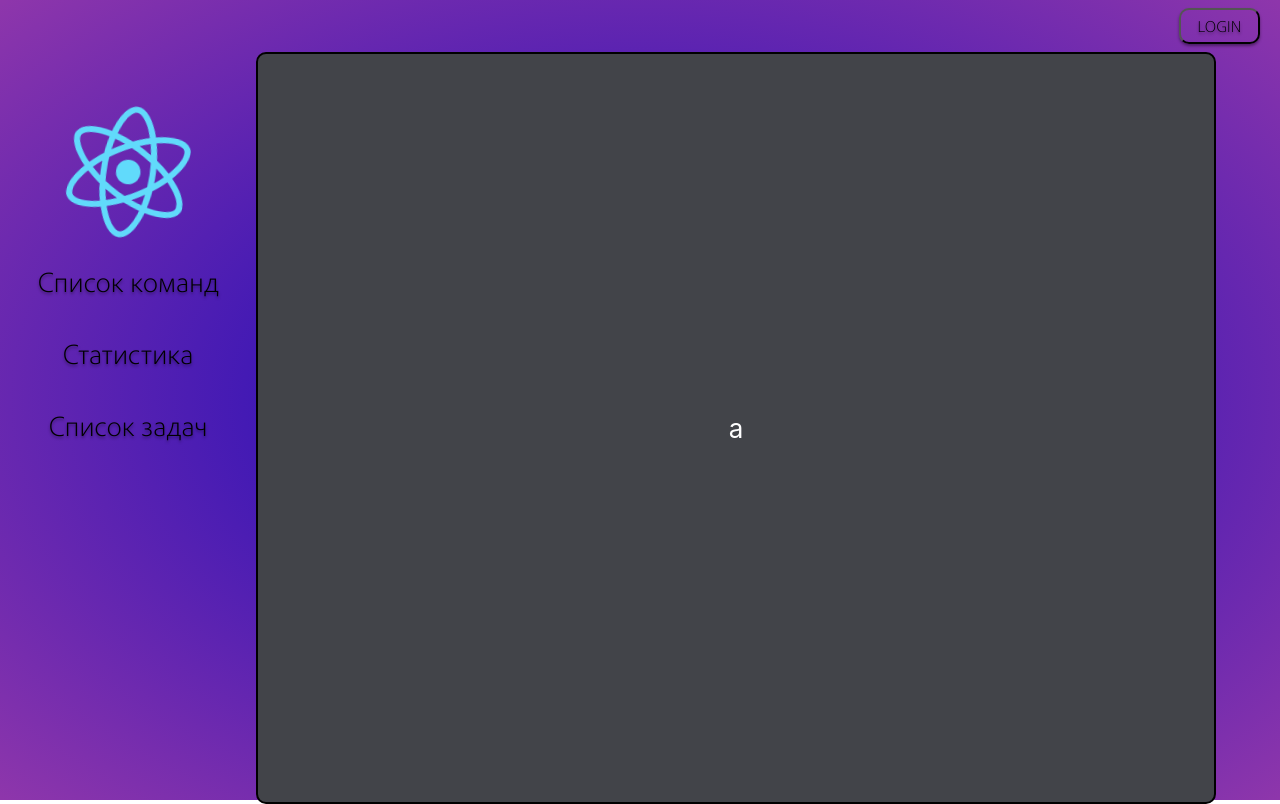
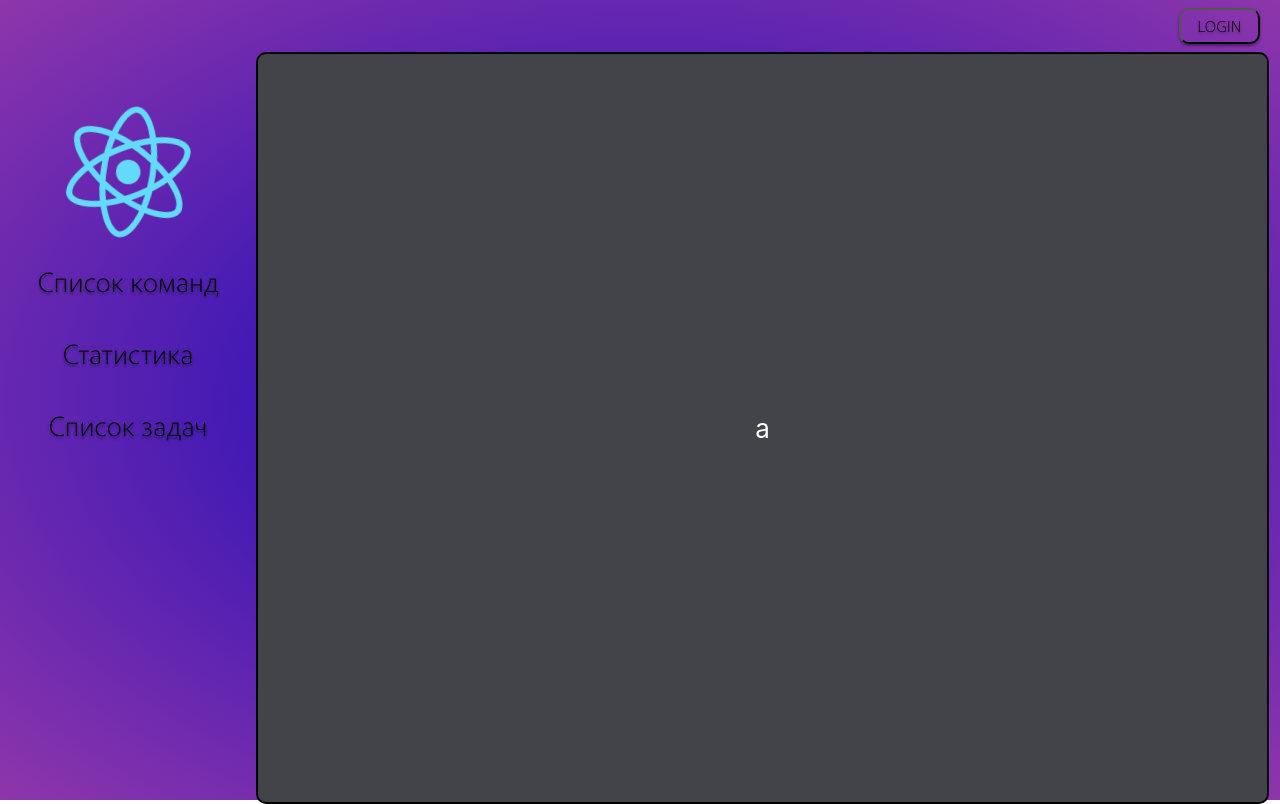
Before and after one commit to eEquals3/react-manager, a React (Create React App) app: page / in a window 1280 px wide. Built offline with nearby package versions, Linux system fonts and the light colour scheme.

Commit message:
App-header

```diff
--- a/src/App.css
+++ b/src/App.css
@@ -23,7 +23,7 @@
 }
 
 .App-header {
-  width: calc(75vw - 4px);
+  width: calc(79vw - 2px);
   background-color: #424449;
   display: flex;
   flex-direction: column;
```
